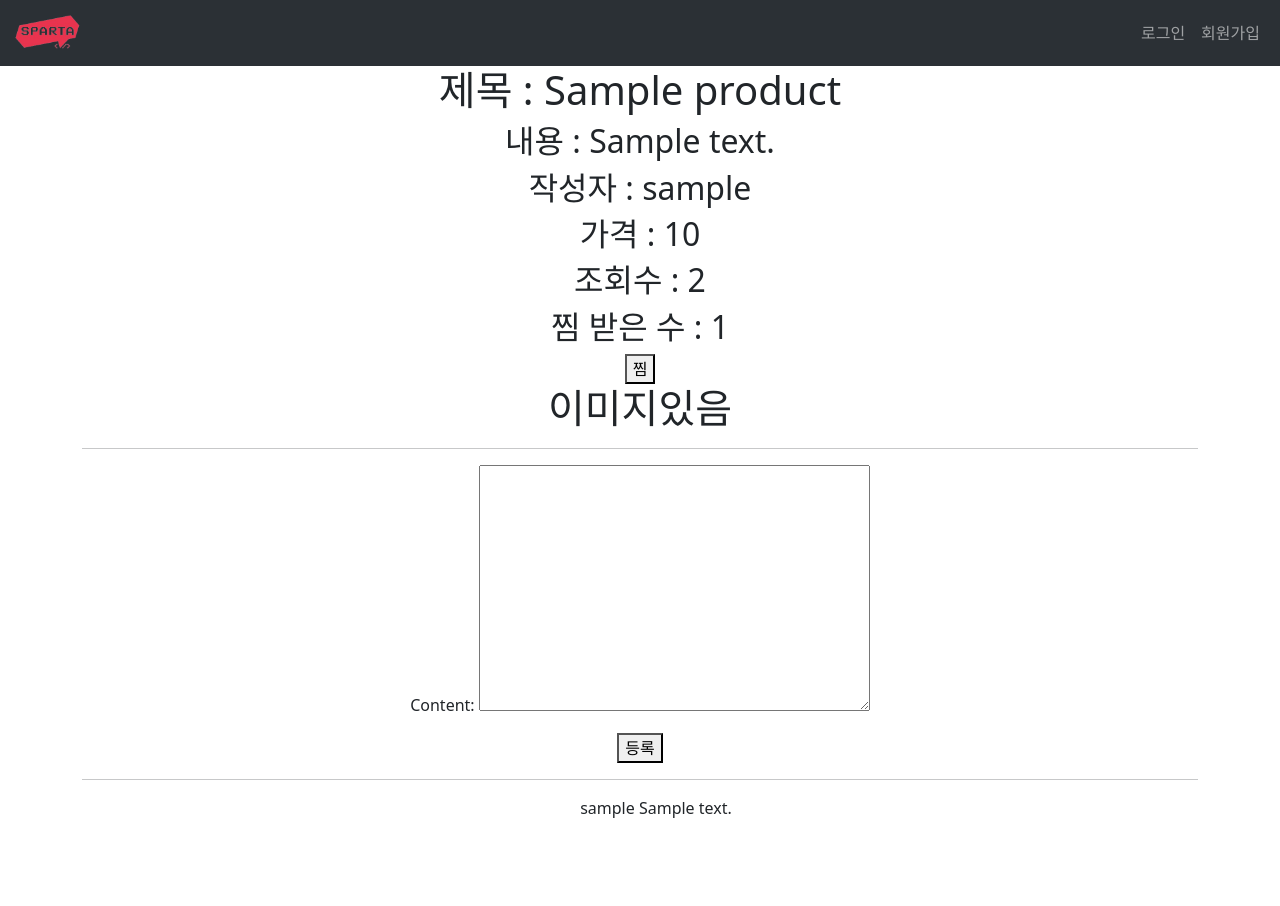
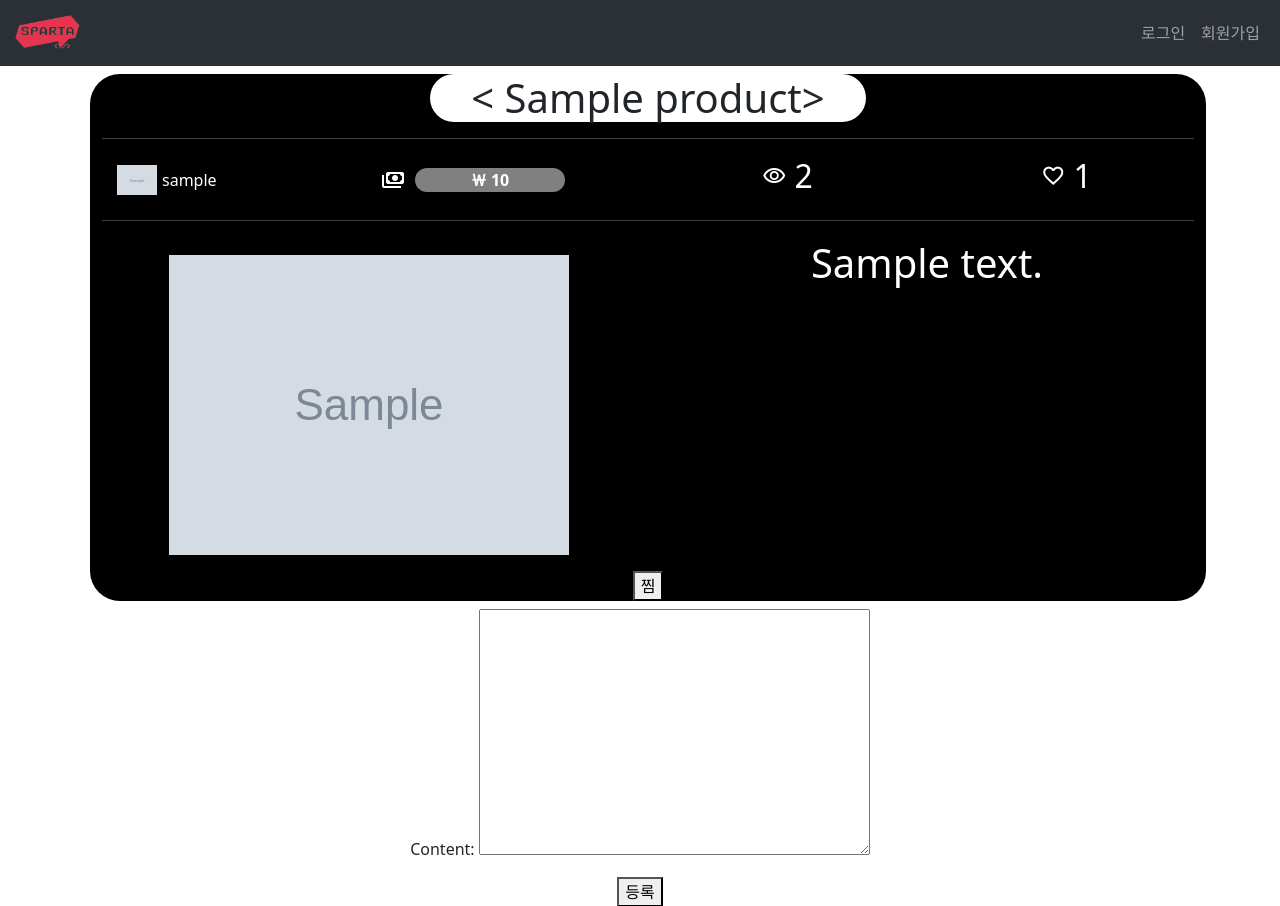
Before and after one commit to pkg0203/SpartaMarket, a Django app: page /products/1/detail in a window 1280 px wide. Shown: the top 906 px of the page. Before the commit the page ends 818 px from the top, so only its background shows below. Run offline with Django 4.2, Linux system fonts and the light colour scheme; tables that the repository leaves empty hold one stand-in row (values such as "Sample post"); grey boxes marked "Sample" are stand-in pictures.

Commit message:
<CSS> products/detail.html 윗부분만 꾸밈

```diff
--- a/spartamarket/products/templates/products/detail.html
+++ b/spartamarket/products/templates/products/detail.html
@@ -1,12 +1,56 @@
 {%extends 'base.html'%}
 
 {%block content%}
-    <h1>제목 : {{product.title}}</h1>
-    <h2>내용 : {{product.content}}</h2>
-    <h2>작성자 : {{product.author}}</h2>
-    <h2>가격 : {{product.price}}</h2>
-    <h2>조회수 : {{product.is_viewed}}</h2>
-    <h2>찜 받은 수 : {{product.jjimed.count}}</h2>
+<div class="container m-2" style="background-color: black; border-radius: 30px;">
+    <div class='m-2' style="width: 40%; background-color: white; border-radius: 30px;">
+        <h1>
+            < {{product.title}}>
+        </h1>
+    </div>
+    <hr style="color: white; height: 3px;">
+    <div class="row" style="color: white;">
+        <div class="col d-flex align-items-center">
+            <img src="{{product.author.profile_image.url}}" style="width: 40px; margin-left: 15px; margin-right: 5px;">
+            <a href="{%url 'accounts:mypage' product.author.pk%}" style="text-decoration: none; color: white ;">
+                {{ product.author }}
+            </a>
+        </div>
+        <div class="col d-flex align-items-center">
+            <span class="material-symbols-outlined mr-2">payments</span>
+            {% if product.price != 0 %}
+            <div class="ml-2" style="background-color: gray; border-radius: 30px; width: 150px; margin-left: 10px;">
+                <strong>￦ {{ product.price }}</strong>
+            </div>
+            {% else %}
+            <div style="background-color: red; border-radius: 30px; width: 150px; margin-left: 10px;">
+                <strong>나눔 중!</strong>
+            </div>
+            {% endif %}
+        </div>
+
+        <div class="col">
+            <h2>
+                <span class="material-symbols-outlined">visibility</span>
+                {{ product.is_viewed }}
+            </h2>
+        </div>
+        <div class="col">
+            <h2>
+                <span class="material-symbols-outlined">favorite</span>
+                {{ product.jjimed.count }}
+            </h2>
+        </div>
+    </div>
+    <hr style="color: white; height: 3px;">
+    <div class="row">
+        <div class="col">
+            <img src="{{product.image.url}}" class="m-3">
+        </div>
+        <div class="col" style="color: white;">
+            <h1>{{product.content}}</h1>
+        </div>
+    </div>
+
     {% if request.user != product.author %}
     <form action="{%url 'products:jjim' product.pk%}" method="POST">
         {%csrf_token%}
@@ -18,25 +62,31 @@
     </form>
     {%endif%}
 
-    {%if product.image%}
-        <h1>이미지있음</h1>
+</div>
+
+{%if request.user == product.author %}
+<div class="row float-end">
+    <div class="col">
+        <form action="{%url 'products:update' product.pk%}" method="GET">
+            <button type="submit" class="btn btn-primary">수정하기</button>
+        </form>
+    </div>
+    <div class="col">
+        <form action="{%url 'products:delete' product.pk%}" method="POST">
+            {%csrf_token%}
+            <button type="submit" class="btn btn-danger">삭제하기</button>
+        </form>
+    </div>
+</div>
+
 {%endif%}
 
-    {%if request.user == product.author %}
-        <form action="{%url 'products:update' product.pk%}" method="GET">
-            <button type="submit">수정하기</button>
-        </form>
-        <form action="{%url 'products:delete' product.pk%}" method="POST">
-            {%csrf_token%}
-            <button type="submit">삭제하기</button>
-        </form>
-    {%endif%}
-    <hr>
 <form action="{%url 'products:create_comment' product.pk%}" method="POST">
     {%csrf_token%}
     {{form.as_p}}
     <button type="submit">등록</button>
-    </form><hr>
+</form>
+<hr>
 {% for comment in comments %}
 <ol>
     {{ comment.author }}
```
Lines whose indentation alone changed are shown as unchanged.
